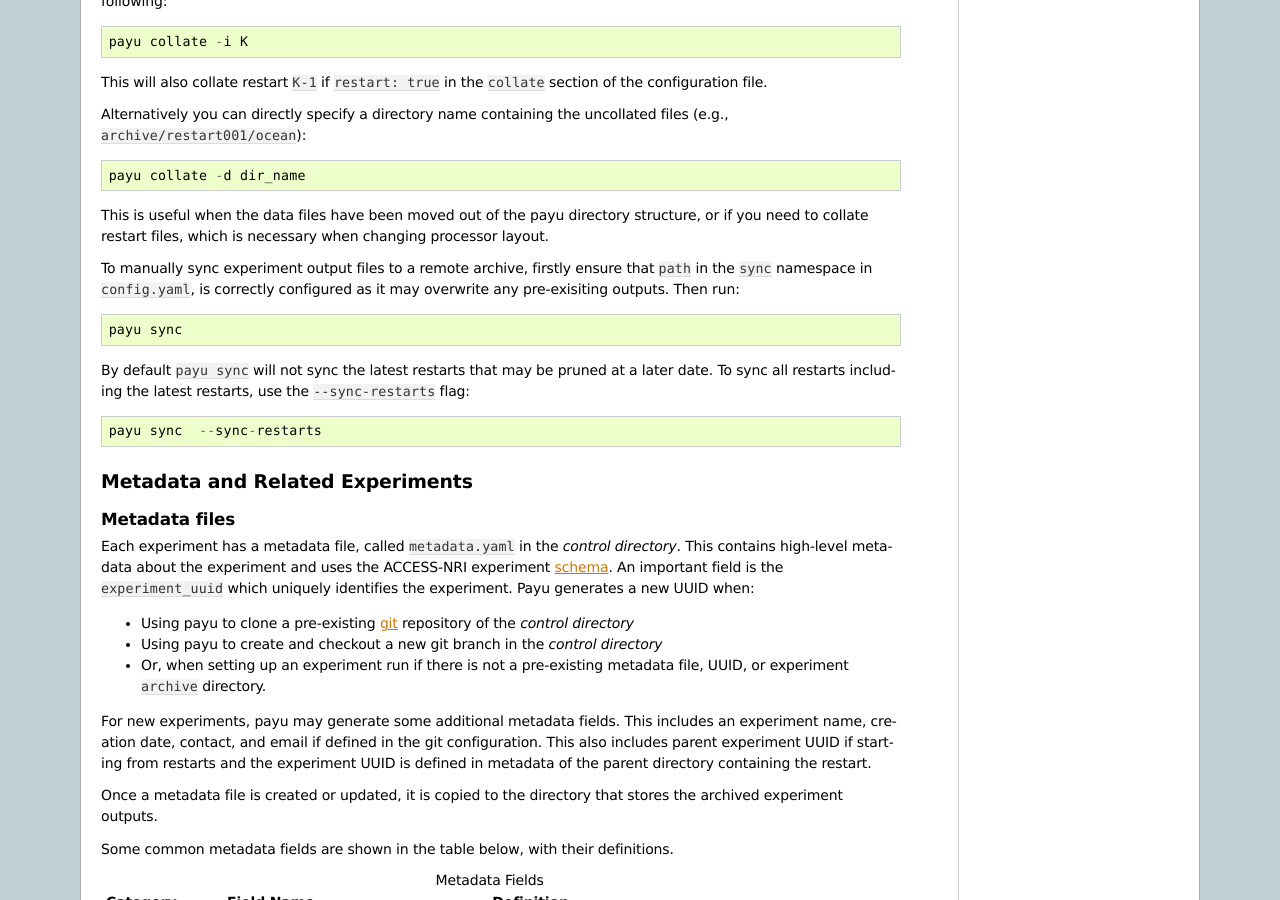
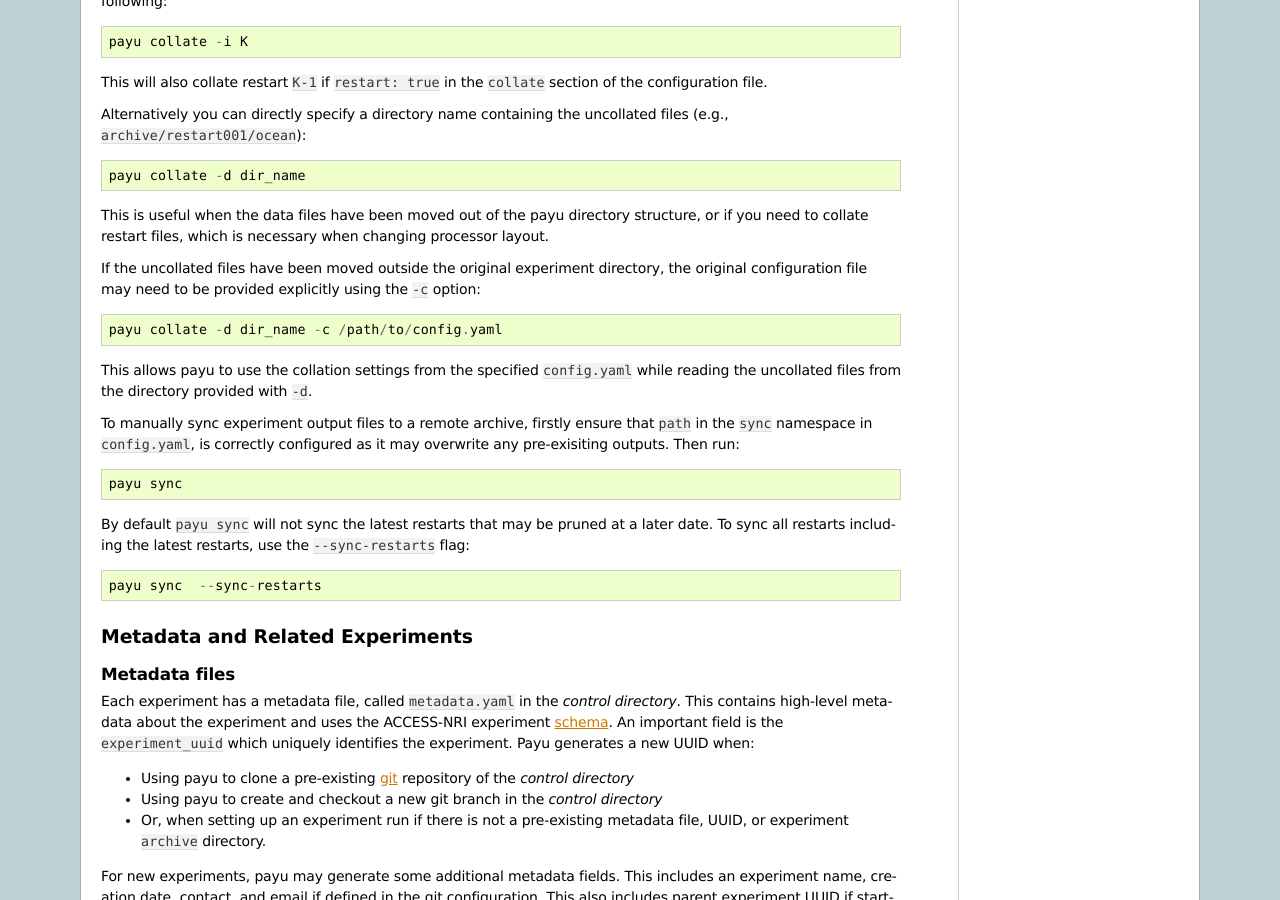
Before and after one commit to payu-org/payu, a Sphinx documentation site: the page built from docs/source/usage.rst, in a window 1280 px wide and 900 px high, scrolled down 7257 px. Built offline with Sphinx 7.4.7, drawn with Linux system fonts in a browser that asks for light colours.

Commit message:
Add doc for collating files outside of the experiment directory (#841)
* Add doc for collating files outside of the experiment directory and using an explicit config file for collation settings

---------

Co-authored-by: Qianhui Chen <qianhui.chen@anu.edu.au>

```diff
--- a/docs/source/usage.rst
+++ b/docs/source/usage.rst
@@ -434,6 +434,15 @@
 directory structure, or if you need to collate restart files, which is
 necessary when changing processor layout.
 
+If the uncollated files have been moved outside the original experiment directory,
+the original configuration file may need to be provided explicitly
+using the ``-c`` option::
+
+  payu collate -d dir_name -c /path/to/config.yaml
+
+This allows payu to use the collation settings from the specified ``config.yaml``
+while reading the uncollated files from the directory provided with ``-d``.
+
 To manually sync experiment output files to a remote archive, firstly ensure
 that ``path`` in the ``sync`` namespace in ``config.yaml``,
 is correctly configured as it may overwrite any pre-exisiting outputs.
```
